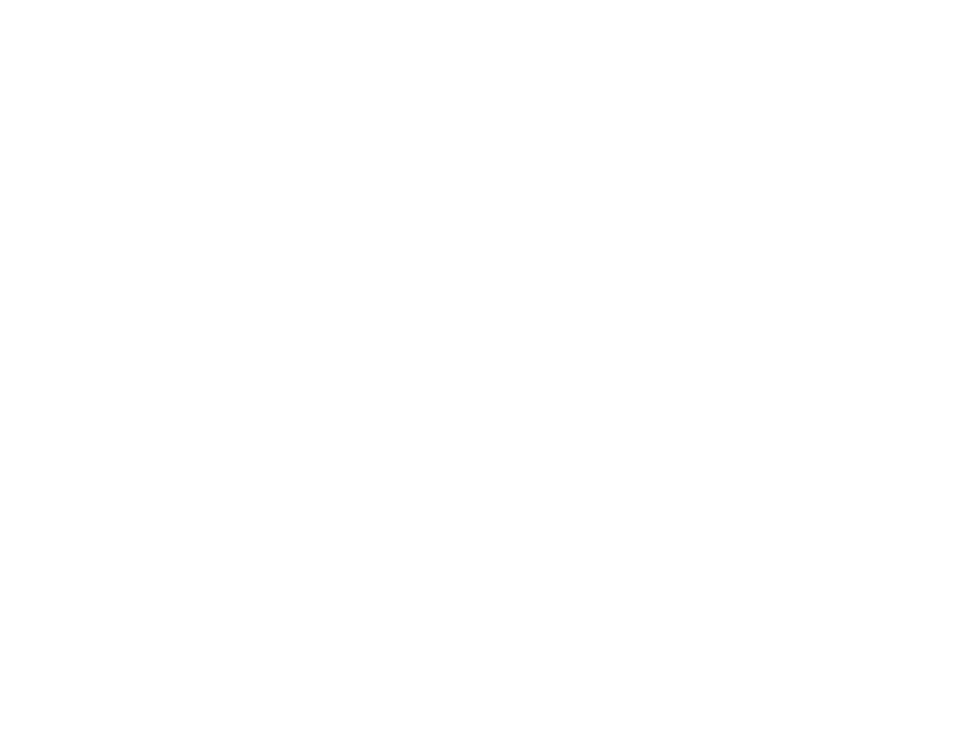
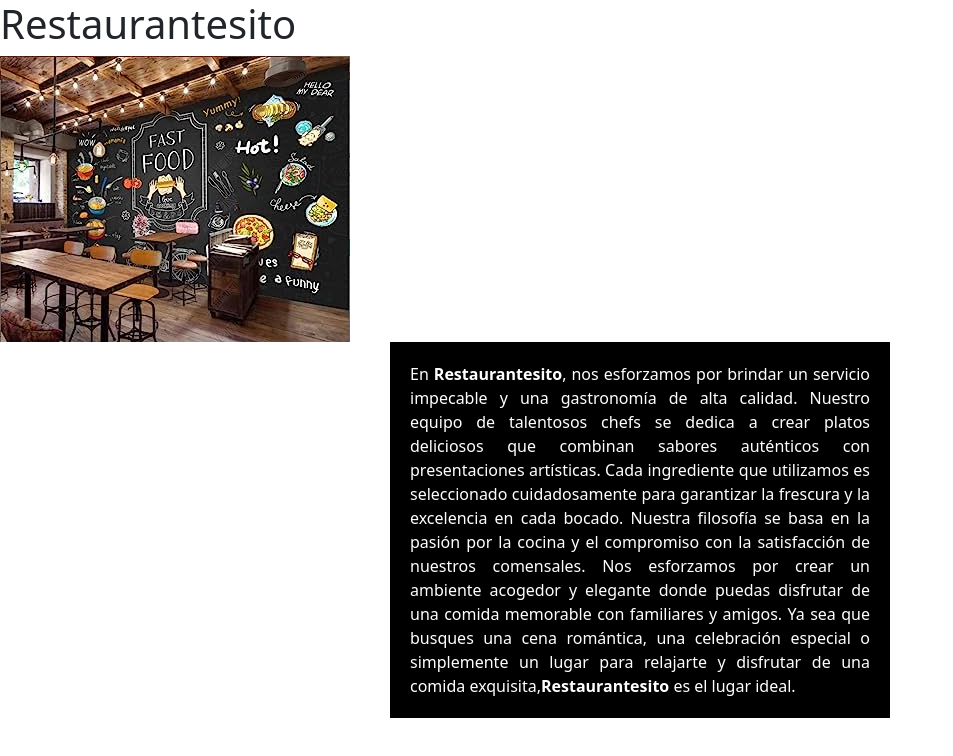
Before and after one commit to JoseMuyu/Restaurantesito, a plain HTML site: page about.html in a window 1280 px wide. Shown: the whole page, without its empty margins (0-953 px from the left). Drawn offline with nearby package versions, Linux system fonts and the light colour scheme.

Commit message:
se agrega información y se da estilo CSS

```diff
--- a/about.css
+++ b/about.css
@@ -0,0 +1,16 @@
+
+#Tarjeta{
+    display: flex;
+    justify-content: center;
+}
+#descripción {
+    background-color: black;
+    letter-spacing: normal;
+    color: white;
+    border-color: black;
+    padding-block: 10px;
+    width: 500px;
+    text-align: justify;
+    padding: 20px ;
+
+}
--- a/about.html
+++ b/about.html
@@ -5,6 +5,27 @@
 
 </head>
 <body>
+    <header>
+        <h1>Restaurantesito</h1>
+    </header>
+    <main id="nosotros">
 
+        <section>
+            <div id="banner">
+                <img src="img-About/tablero1.jpg" alt="imagen del tablero menú del restaurante">
+            </div>
+            <div id="Tarjeta">
+                <p id = "descripción">
+                    En <strong>Restaurantesito</strong>, nos esforzamos por brindar un servicio impecable y una gastronomía de alta calidad.
+                    Nuestro equipo de talentosos chefs se dedica a crear platos deliciosos que combinan sabores auténticos con presentaciones artísticas.
+                    Cada ingrediente que utilizamos es seleccionado cuidadosamente para garantizar la frescura y la excelencia en cada bocado.
+                    Nuestra filosofía se basa en la pasión por la cocina y el compromiso con la satisfacción de nuestros comensales. Nos esforzamos por
+                    crear un ambiente acogedor y elegante donde puedas disfrutar de una comida memorable con familiares y amigos. Ya sea que busques una cena romántica,
+                    una celebración especial o simplemente un lugar para relajarte y disfrutar de una comida exquisita,<strong>Restaurantesito</strong> es el lugar ideal.
+                </p>
+            </div>
+
+        </section>
+    </main>
 </body>
 </html>
```
